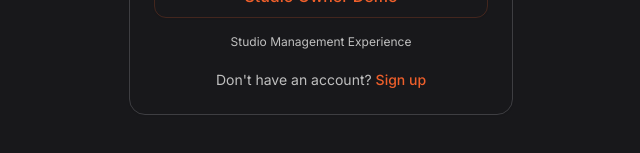
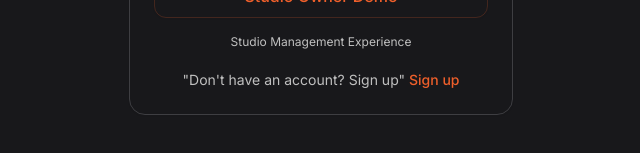
Before and after one commit to CaboAi/cabo-fit-pass, a Next.js app: page /auth/signin in a window 1280 px wide. Shown: the part 621-774 px from the top of the page, without its empty margins (319-959 px from the left). Built offline with nearby package versions, Linux system fonts and the light colour scheme.

Commit message:
fix: escape apostrophe in signin page to resolve build error

```diff
--- a/app/auth/signin/page.tsx
+++ b/app/auth/signin/page.tsx
@@ -176,7 +176,7 @@ export default function SignInPage() {
 
             <div className="text-center">
               <p className="text-sm text-muted-foreground">
-                Don't have an account?{' '}
+              "Don&apos;t have an account? Sign up"{' '}
                 <a href="#" className="text-primary underline-offset-4 hover:underline font-medium">
                   Sign up
                 </a>
```
